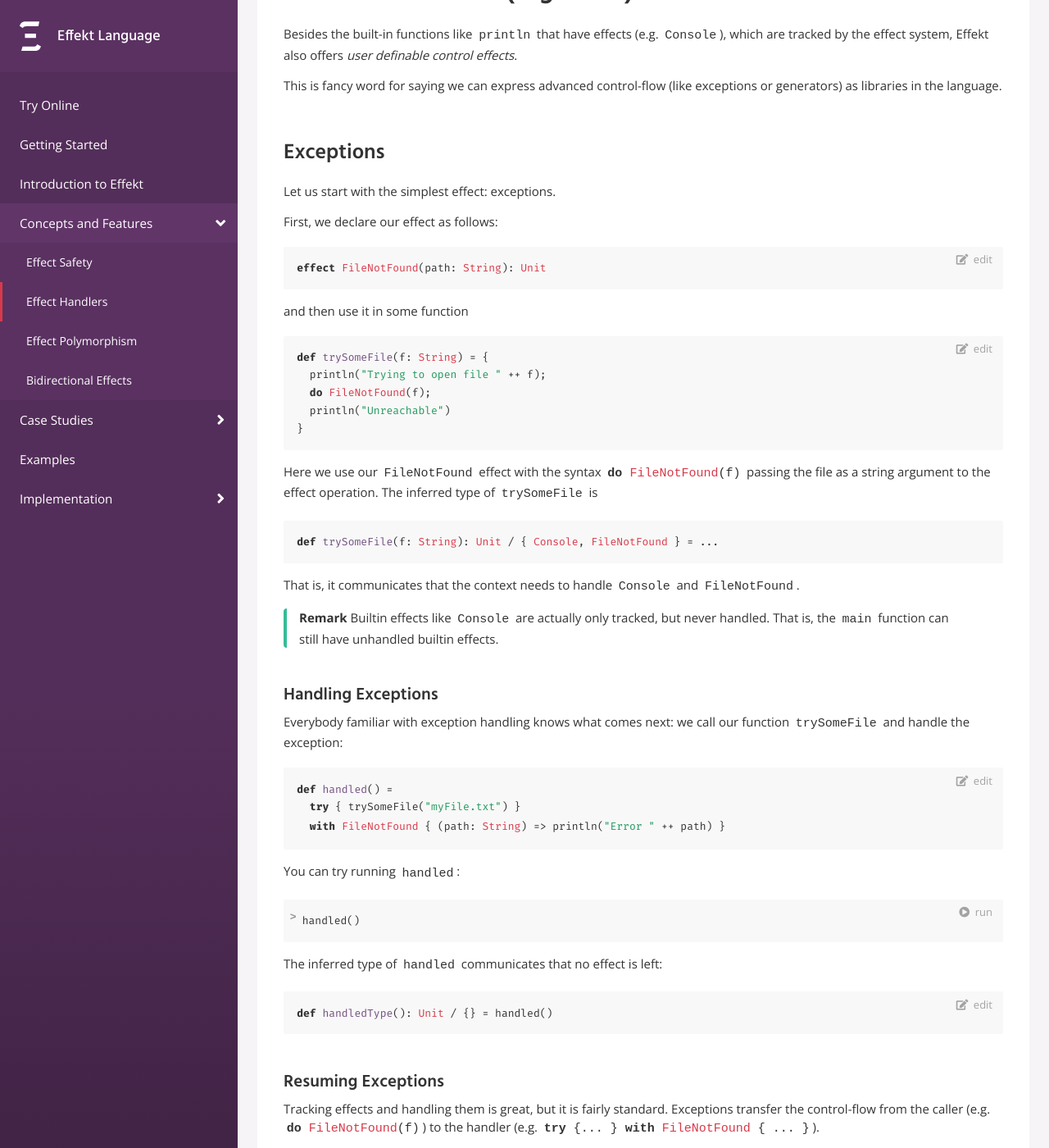
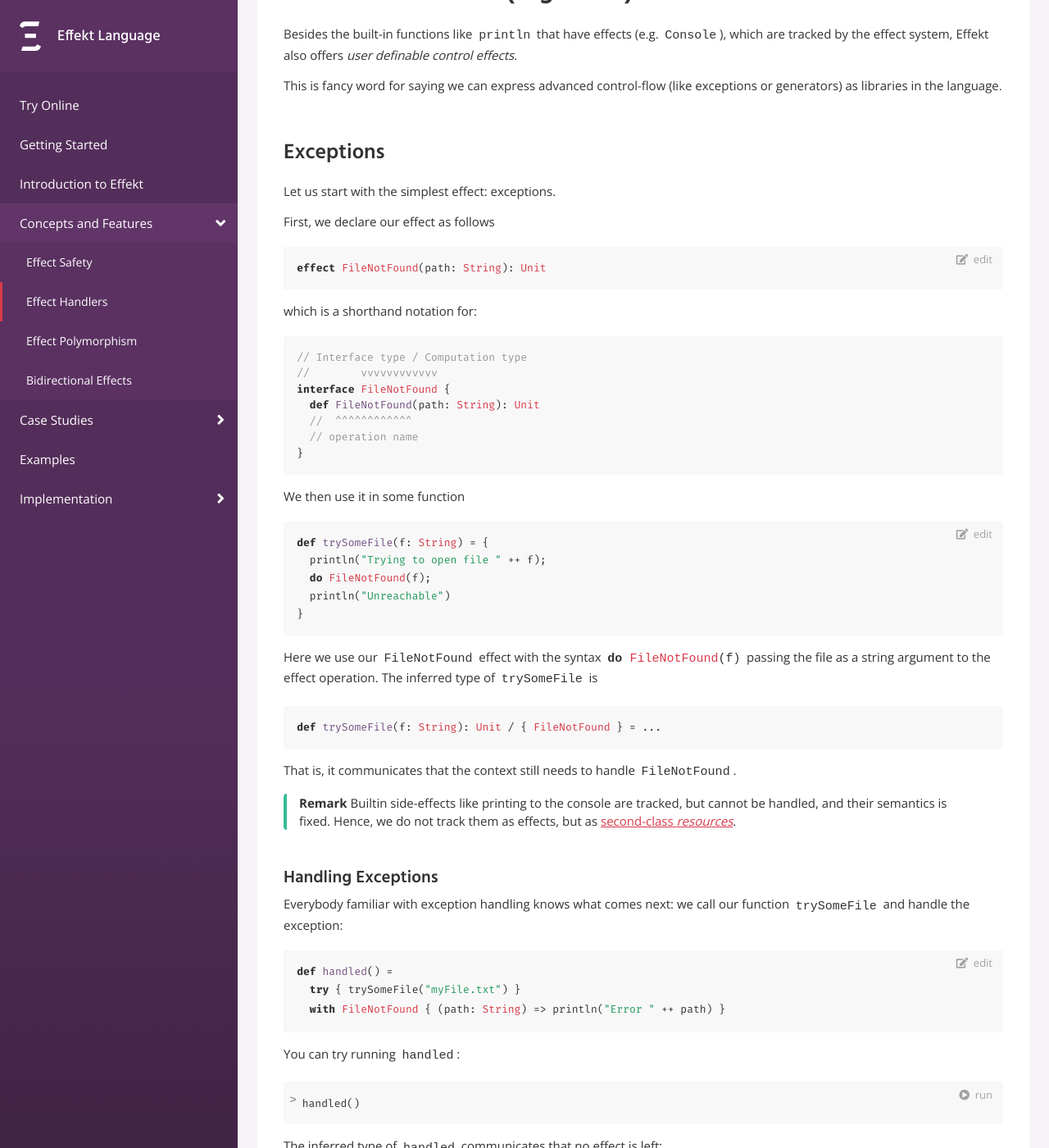
Before and after one commit to effekt-lang/effekt-website, a Jekyll site: the page built from docs/concepts/effect-handlers.md, in a window 1280 px wide and 1400 px high, scrolled down 244 px. Shown: the whole window at 82% size. Built offline with Jekyll 4.4.1, drawn with Linux system fonts in a browser that asks for light colours; some of the changed text lies outside the part shown.

Commit message:
Update effect handlers tutorial a bit

````diff
--- a/docs/concepts/effect-handlers.md
+++ b/docs/concepts/effect-handlers.md
@@ -14,12 +14,22 @@ This is fancy word for saying we can express advanced control-flow
 ### Exceptions
 Let us start with the simplest effect: exceptions.
 
-First, we declare our effect as follows:
+First, we declare our effect as follows
 
 ```
 effect FileNotFound(path: String): Unit
 ```
-and then use it in some function
+which is a shorthand notation for:
+```effekt:sketch
+// Interface type / Computation type
+//        vvvvvvvvvvvv
+interface FileNotFound {
+  def FileNotFound(path: String): Unit
+  //  ^^^^^^^^^^^^
+  // operation name
+}
+```
+We then use it in some function
 
 ```effekt
 def trySomeFile(f: String) = {
@@ -33,15 +43,14 @@ passing the file as a string argument to the effect operation.
 The inferred type of `trySomeFile` is
 
 ```effekt:sketch
-def trySomeFile(f: String): Unit / { Console, FileNotFound } = ...
+def trySomeFile(f: String): Unit / { FileNotFound } = ...
 ```
-That is, it communicates that the context needs to handle `Console` and
-`FileNotFound`.
+That is, it communicates that the context still needs to handle `FileNotFound`.
 
 > **Remark**
-> Builtin effects like `Console` are actually only tracked,
-> but never handled. That is, the `main` function can still have unhandled
-> builtin effects.
+> Builtin side-effects like printing to the console are tracked, but cannot
+> be handled, and their semantics is fixed. Hence, we do not track them as
+> effects, but as [second-class _resources_](https://dl.acm.org/doi/10.1145/3527320).
 
 #### Handling Exceptions
 Everybody familiar with exception handling knows what comes next: we call
@@ -60,6 +69,17 @@ The inferred type of `handled` communicates that no effect is left:
 ```
 def handledType(): Unit / {} = handled()
 ```
+As a side-note, the above handler is actually short-hand syntax for
+```effekt:sketch
+def handled() =
+  try { trySomeFile("myFile.txt") }
+  with FileNotFound {
+    def FileNotFound(path: String) = println("Error " ++ path)
+  }
+```
+since in general one effect can group multiple operations.
+
+
 #### Resuming Exceptions
 Tracking effects and handling them is great, but it is fairly standard.
 Exceptions transfer the control-flow from the caller (e.g. `do FileNotFound(f)`)
@@ -96,12 +116,6 @@ or backtracking search.
 
 Here, we repeat a small example that performs an exhaustive search for
 three distinct numbers below `n` that add up to a given number `s`.
-
-We start by importing `list` from the standard library:
-
-```effekt:prelude
-import list
-```
 
 A solution is a triple of three integers:
 ```
````
Also changed, not shown: other parts of docs/concepts/effect-handlers.md (+2 -2 lines).
